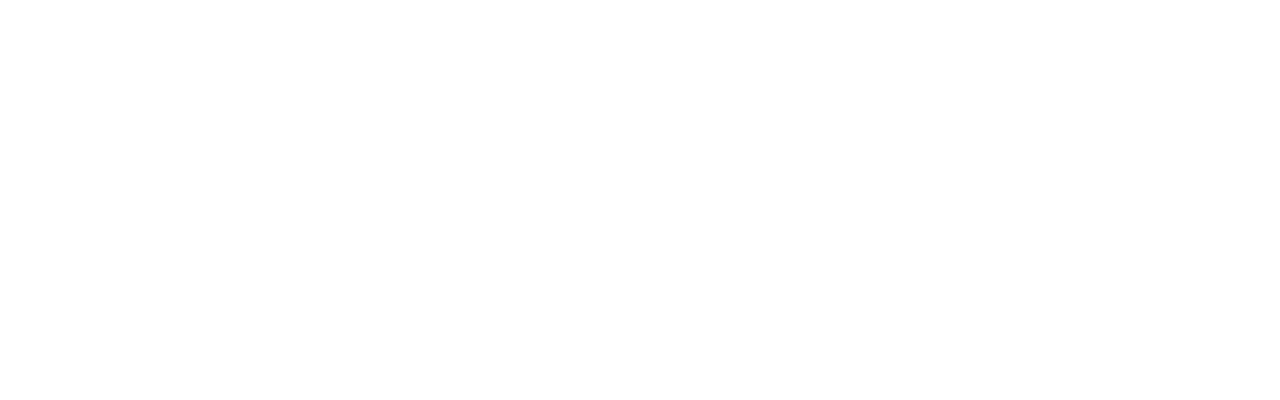
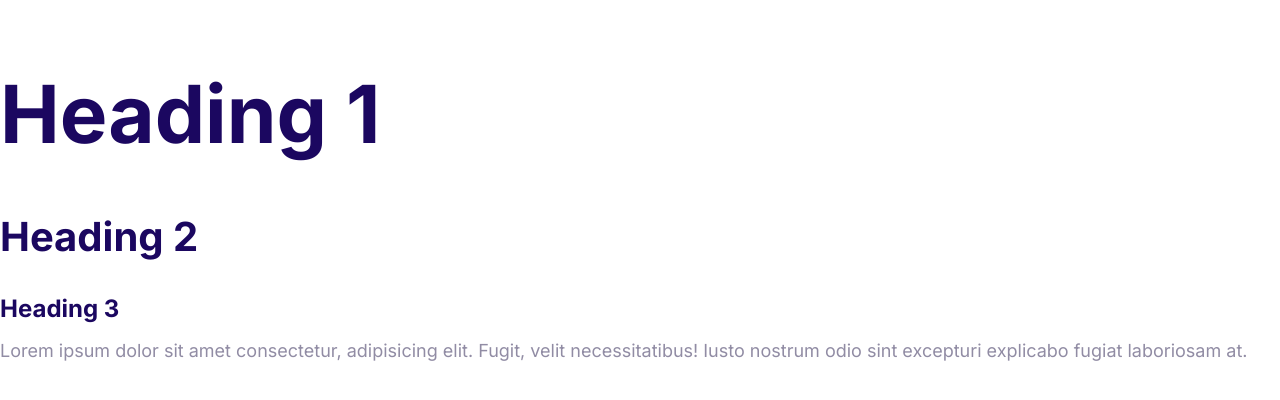
Before and after one commit to awinabaam/moshify, a plain HTML site: page index.html in a window 1280 px wide. Drawn offline with Linux system fonts and the light colour scheme.

Commit message:
Define the styles for the fonts.

```diff
--- a/css/styles.css
+++ b/css/styles.css
@@ -5,3 +5,55 @@
   --colour-headings: #1b0760;
   --colour-body: #918ca4;
 }
+
+html {
+  font-size: 62.5%;
+}
+
+body {
+  font-family: "Inter", Arial, Helvetica, sans-serif;
+  color: var(--colour-body);
+  font-size: 2.4rem;
+  line-height: 1.5;
+}
+
+h1,
+h2,
+h3 {
+  color: var(--colour-headings);
+  margin-bottom: 1rem;
+}
+
+h1 {
+  font-size: 7rem;
+}
+
+h2 {
+  font-size: 4rem;
+}
+
+h3 {
+  font-size: 3rem;
+}
+
+p {
+  margin-top: 0;
+}
+
+@media screen and (min-width: 1024px) {
+  body {
+    font-size: 1.8rem;
+  }
+
+  h1 {
+    font-size: 8rem;
+  }
+
+  h2 {
+    font-size: 4rem;
+  }
+
+  h3 {
+    font-size: 2.4rem;
+  }
+}
--- a/index.html
+++ b/index.html
@@ -6,12 +6,19 @@
   <meta http-equiv="X-UA-Compatible" content="IE=edge">
   <meta name="viewport" content="width=device-width, initial-scale=1.0">
   <title>Document</title>
+  <link rel="preconnect" href="https://fonts.googleapis.com">
+  <link rel="preconnect" href="https://fonts.gstatic.com" crossorigin>
+  <link href="https://fonts.googleapis.com/css2?family=Inter:wght@400;700&display=swap" rel="stylesheet">
   <link rel="stylesheet" href="./css/normalize.css">
   <link rel="stylesheet" href="./css/styles.css">
 </head>
 
 <body>
-
+  <h1>Heading 1</h1>
+  <h2>Heading 2</h2>
+  <h3>Heading 3</h3>
+  <p>Lorem ipsum dolor sit amet consectetur, adipisicing elit. Fugit, velit necessitatibus! Iusto nostrum odio sint
+    excepturi explicabo fugiat laboriosam at.</p>
 </body>
 
 </html>
```
